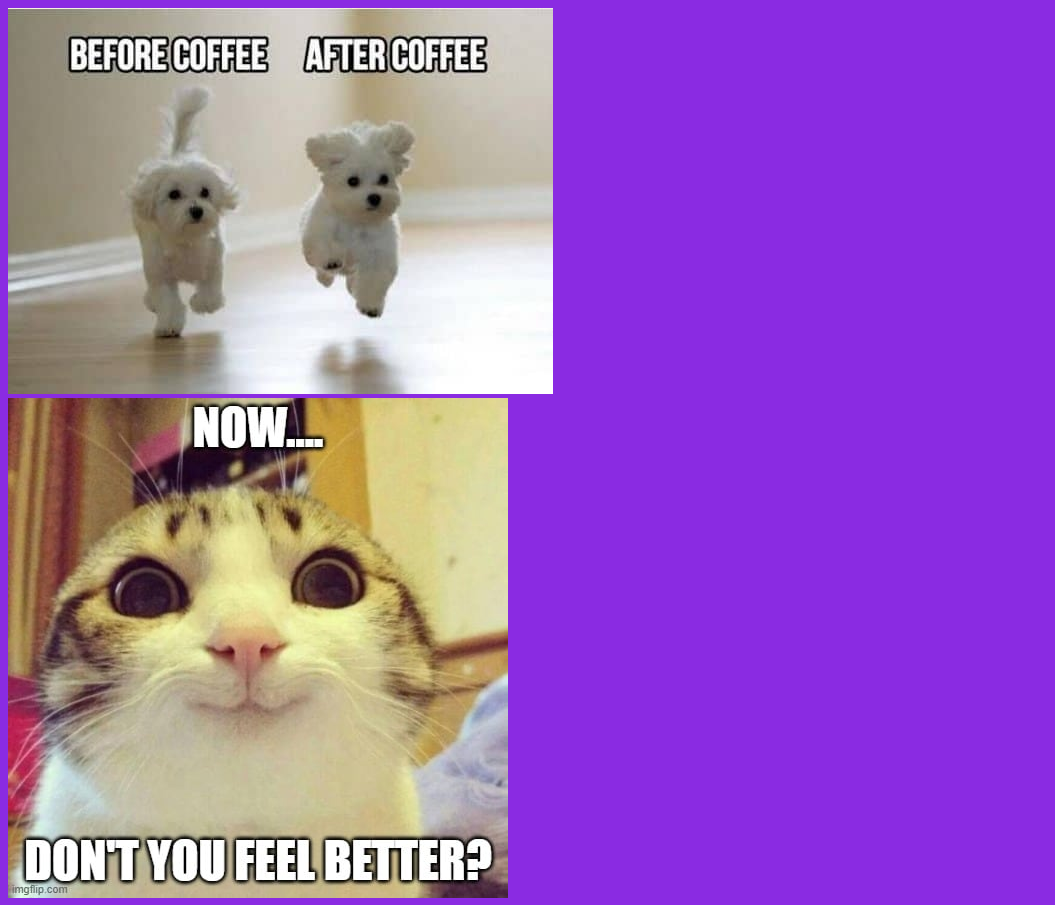
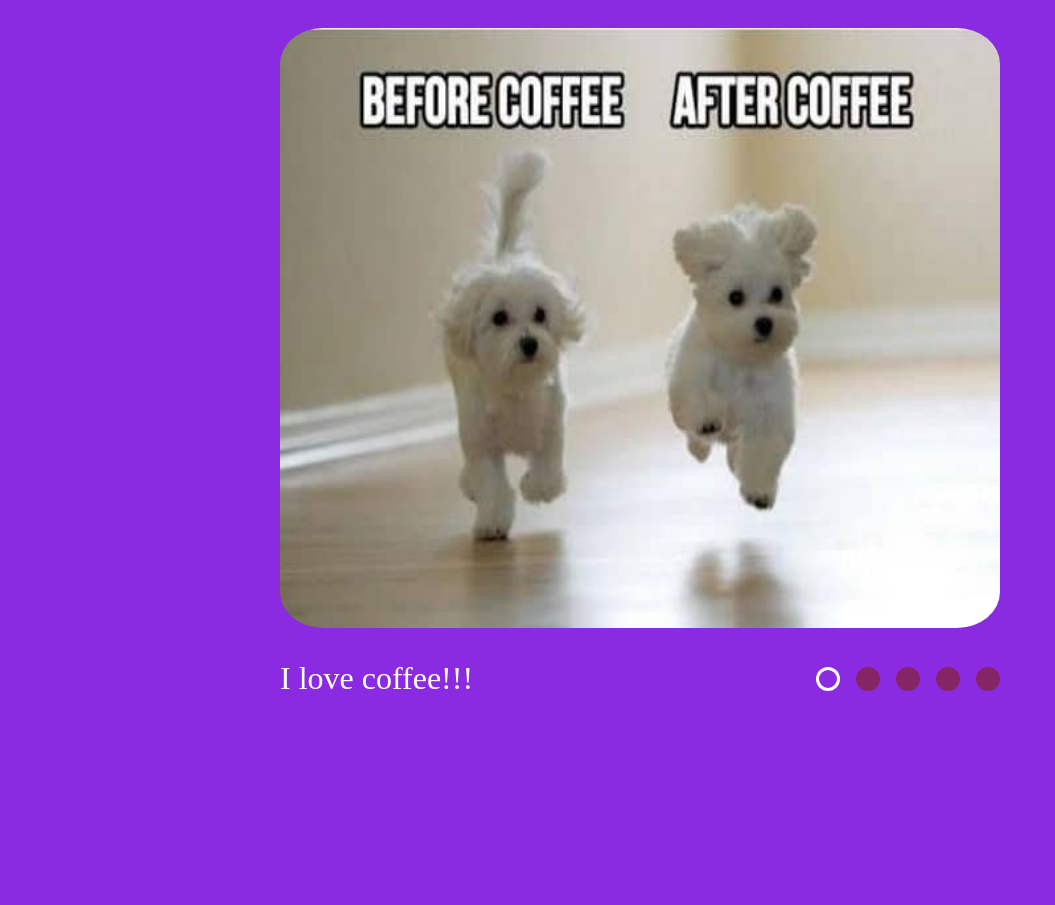
Before and after one commit to akerimbaeva/cssMemSlider, a plain HTML site: page cssMemSlider/index.html in a window 1280 px wide. Shown: the top 905 px of the page, without its empty margins (0-1055 px from the left). After the commit the page ends 800 px from the top, so only its background shows below. Drawn offline with Linux system fonts and the light colour scheme.

Commit message:
feat: add styles desktop version (Sun, May 15, 2022 03:34:27 AM)

```diff
--- a/cssMemSlider/index.html
+++ b/cssMemSlider/index.html
@@ -8,41 +8,46 @@
     <link rel="stylesheet" href="./style.css">
 </head>
 <body>
+    <div class="main">
         <div class="container">
-        <div class="mems-img">
-            <div class="mem-img-block">
-                <img src="./assets/coffee.jpg" alt="">
+            <input type="radio" id="controller_1" name="radio" checked="checked">
+            <input type="radio" id="controller_2" name="radio">
+            <input type="radio" id="controller_3" name="radio">
+            <input type="radio" id="controller_4" name="radio">
+            <input type="radio" id="controller_5" name="radio">
+            <div class="mems-slider">
+                <div class="mem-img-block" id="slide_1">
+                    <img class="mem-img" src="./assets/coffee.jpg" alt="">
                 </div>
-            <div class="mem-img-block">
-                <img src="./assets/feel-better.jpg" alt="">
+                <div class="mem-img-block" id="slide_2">
+                    <img class="mem-img" src="./assets/feel-better.jpg" alt="">
                 </div>
-            <div class="mem-img-block">
-                <img src="" alt="">
+                <div class="mem-img-block" id="slide_3">
+                    <img class="mem-img" src="./assets/smile-its-monday.jpg" alt="">
                 </div>
-            <div class="mem-img-block">
-                <img src="./assets/smile-its-monday.jpg" alt="">
+                <div class="mem-img-block" id="slide_4">
+                    <img class="mem-img" src="./assets/you-can-do.jpg" alt="">
                 </div>
-            <div class="mem-img-block">
-                <img src="./assets/you-can-do.jpg" alt="">
-            </div>
-            <div class="mem-img-block">
-                <img src="./assets/zoom-meetings.jpg" alt="">
+                <div class="mem-img-block" id="slide_5">
+                    <img class="mem-img" src="./assets/zoom-meetings.jpg" alt="">
                 </div>
             </div>
-        <div class="mems-controls">
-            <input type="radio" id="1">
-            <input type="radio" id="2">
-            <input type="radio" id="3">
-            <input type="radio" id="4">
-            <input type="radio" id="5">
+            <div class="mems-bottom">
+                <div class="mems-text">
+                    <span id="text_1">I love coffee!!!</span>
+                    <span id="text_2">Feel better now!</span>
+                    <span id="text_3">Smile...It is Monday!!!</span>
+                    <span id="text_4">You can do it!!!</span>
+                    <span id="text_5">At the zoom meeting..</span>
                 </div>
-        <div class="mems-text">
-            <span>I love coffee!!!</span>
-            <span>Feel better now!</span>
-            <span>Smile...It is Monday!!!</span>
-            <span>You can do it!!!</span>
-            <span>At the zoom meeting..</span>
-
+                <div class="controllers">
+                    <label class="controller1" for="controller_1"></label>
+                    <label class="controller2" for="controller_2"></label>
+                    <label class="controller3" for="controller_3"></label>
+                    <label class="controller4" for="controller_4"></label>
+                    <label class="controller5" for="controller_5"></label>
+                </div>
+            </div>
         </div>
     </div>
 
--- a/cssMemSlider/style.css
+++ b/cssMemSlider/style.css
@@ -5,3 +5,118 @@
 body {
     background-color: blueviolet;
 }
+
+.main {
+    display: flex;
+    justify-content: center;
+    align-items: center;
+}
+
+.container {
+    width: 70%;
+    max-width: 45rem;
+    margin: 0 auto;
+    overflow: hidden;
+}
+
+
+.mem-img-block {
+    display: none;
+    height: 75vh;
+}
+
+.mem-img {
+    border-radius: 6%;
+    width: 100%;
+    height: 100%
+}
+
+.mems-bottom {
+    display: flex;
+    justify-content: space-between;
+    vertical-align: middle;
+}
+
+.controllers {
+    display: flex;
+    align-items: center;
+    justify-content: space-between;
+    gap: 1rem;
+}
+
+#controller_1,
+#controller_2,
+#controller_3,
+#controller_4,
+#controller_5 {
+    visibility: hidden;
+}
+
+.controller1,
+.controller2,
+.controller3,
+.controller4,
+.controller5 {
+    display: inline-block;
+    width: 1.5rem;
+    height: 1.5rem;
+    border-radius: 50%;
+   background-color: rgb(133, 37, 101);
+}
+
+.controller1:hover,
+.controller2:hover,
+.controller3:hover,
+.controller4:hover,
+.controller5:hover {
+    background-color: #fff;
+}
+
+#controller_1:checked ~ .mems-slider #slide_1,
+#controller_2:checked ~ .mems-slider #slide_2,
+#controller_3:checked ~ .mems-slider #slide_3,
+#controller_4:checked ~ .mems-slider #slide_4,
+#controller_5:checked ~ .mems-slider #slide_5 {
+    display: block;
+}
+
+#controller_1:checked ~ .mems-bottom .controllers .controller1,
+#controller_2:checked ~ .mems-bottom .controllers .controller2,
+#controller_3:checked ~ .mems-bottom .controllers .controller3,
+#controller_4:checked ~ .mems-bottom .controllers .controller4,
+#controller_5:checked ~ .mems-bottom .controllers .controller5 {
+    background-color: transparent;
+    border: 0.2rem solid #fff;
+}
+
+#controller_1:checked ~ .mems-bottom .mems-text #text_1,
+#controller_2:checked ~ .mems-bottom .mems-text #text_2,
+#controller_3:checked ~ .mems-bottom .mems-text #text_3,
+#controller_4:checked ~ .mems-bottom .mems-text #text_4,
+#controller_5:checked ~ .mems-bottom .mems-text #text_5 {
+    display: inline-block;
+}
+
+#text_1,
+#text_2,
+#text_3,
+#text_4,
+#text_5 {
+    display: none;
+}
+
+#text_1:target,
+#text_2:target,
+#text_3:target,
+#text_4:target,
+#text_5:target {
+    display: block;
+}
+
+.mems-bottom {
+    padding-top: 2rem;
+}
+.mems-text {
+    font-size: 2rem;
+    color: #fff;
+}
```
Lines whose indentation alone changed are shown as unchanged.
